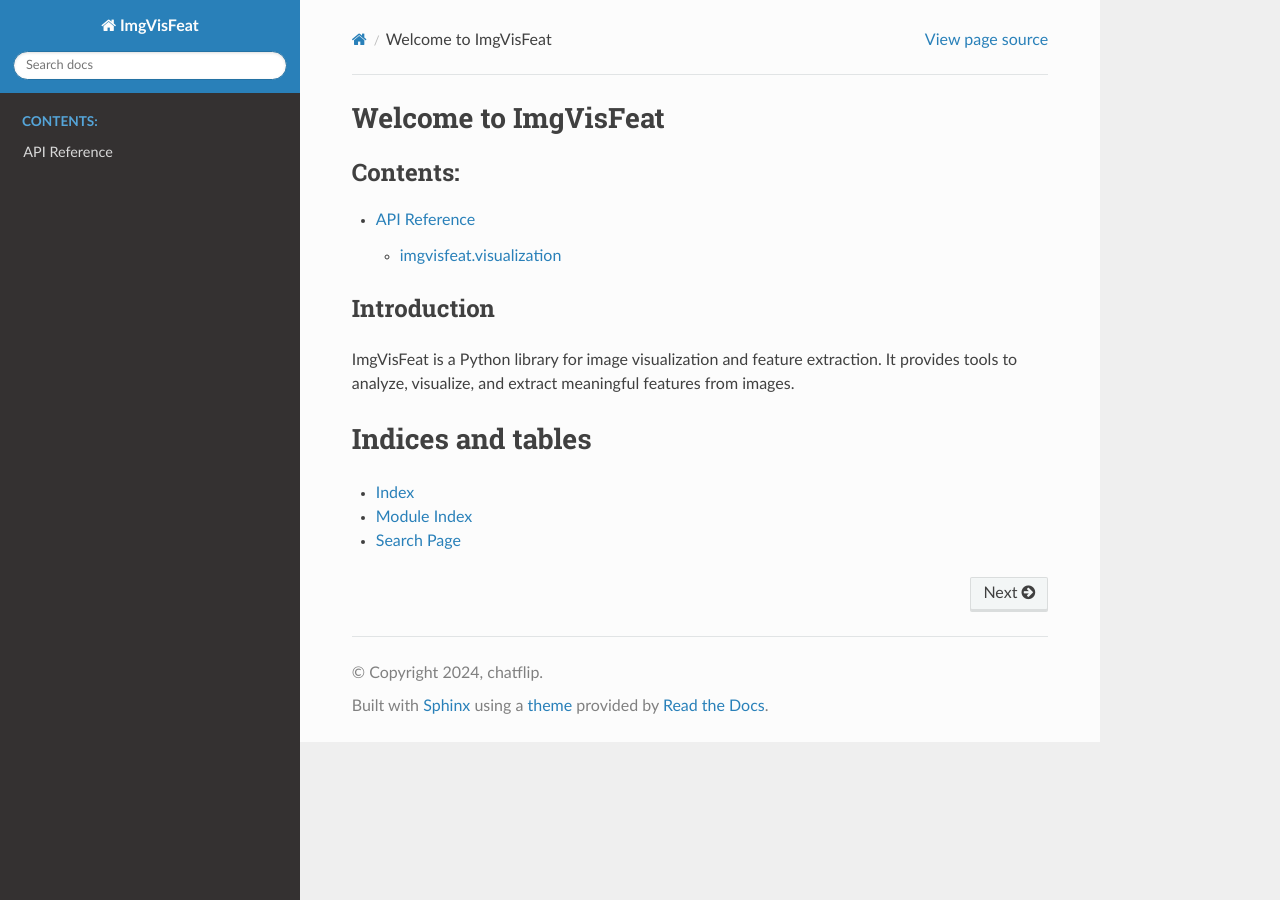
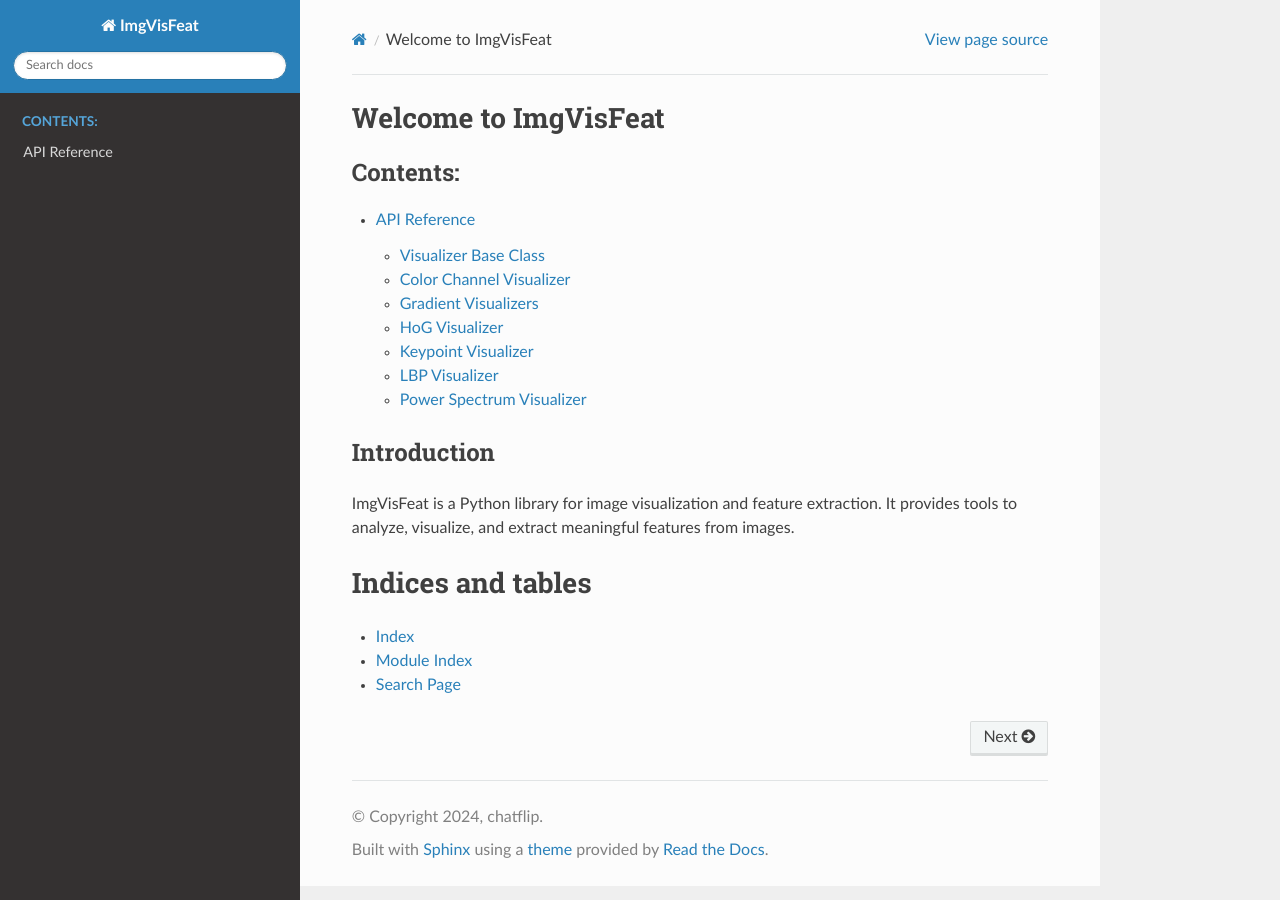
Before and after one commit to chatflip/ImgVisFeat, a Sphinx documentation site: the page built from docs/index.rst, in a window 1280 px wide. Built offline with Sphinx 7.4.7 and the Read the Docs theme 2.0.0, drawn with Linux system fonts in a browser that asks for light colours.

Commit message:
add some visualizer

```diff
--- a/docs/api.rst
+++ b/docs/api.rst
@@ -3,10 +3,68 @@
 
 This part of the documentation covers all the interfaces of ImgVisFeat.
 
-imgvisfeat.visualization
-------------------------
+Visualizer Base Class
+---------------------
 
 .. automodule:: imgvisfeat.Visualizer
    :members:
    :undoc-members:
    :show-inheritance:
+
+Color Channel Visualizer
+------------------------
+
+.. automodule:: imgvisfeat.ColorChannelVisualizer
+   :members:
+   :undoc-members:
+   :show-inheritance:
+
+Gradient Visualizers
+--------------------
+
+.. automodule:: imgvisfeat.GradientVisualizer
+   :members:
+   :undoc-members:
+   :show-inheritance:
+
+.. autoclass:: imgvisfeat.ColorGradientVisualizer
+   :members:
+   :undoc-members:
+   :show-inheritance:
+
+.. autoclass:: imgvisfeat.GrayGradientVisualizer
+   :members:
+   :undoc-members:
+   :show-inheritance:
+
+HoG Visualizer
+--------------
+
+.. automodule:: imgvisfeat.HoGVisualizer
+   :members:
+   :undoc-members:
+   :show-inheritance:
+
+Keypoint Visualizer
+-------------------
+
+.. automodule:: imgvisfeat.KeypointVisualizer
+   :members:
+   :undoc-members:
+   :show-inheritance:
+
+LBP Visualizer
+--------------
+
+.. automodule:: imgvisfeat.LBPVisualizer
+   :members:
+   :undoc-members:
+   :show-inheritance:
+
+Power Spectrum Visualizer
+-------------------------
+
+.. automodule:: imgvisfeat.PowerSpectrumVisualizer
+   :members:
+   :undoc-members:
+   :show-inheritance:
```
